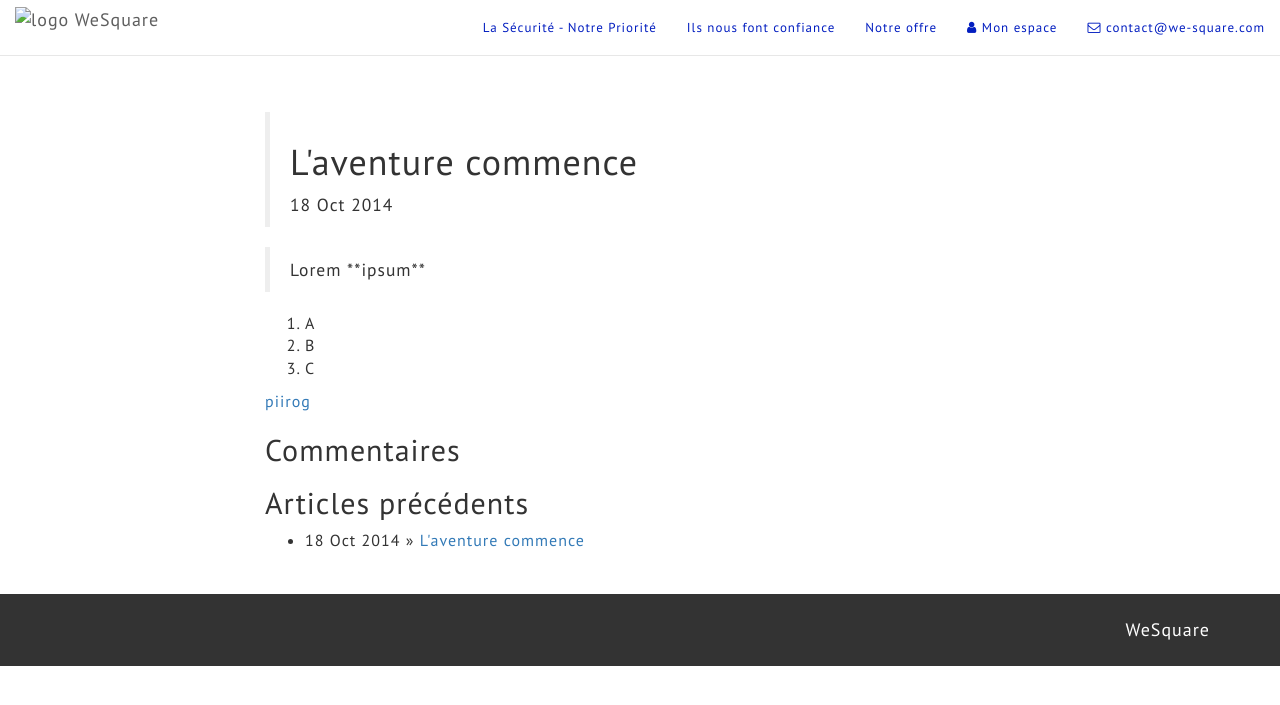
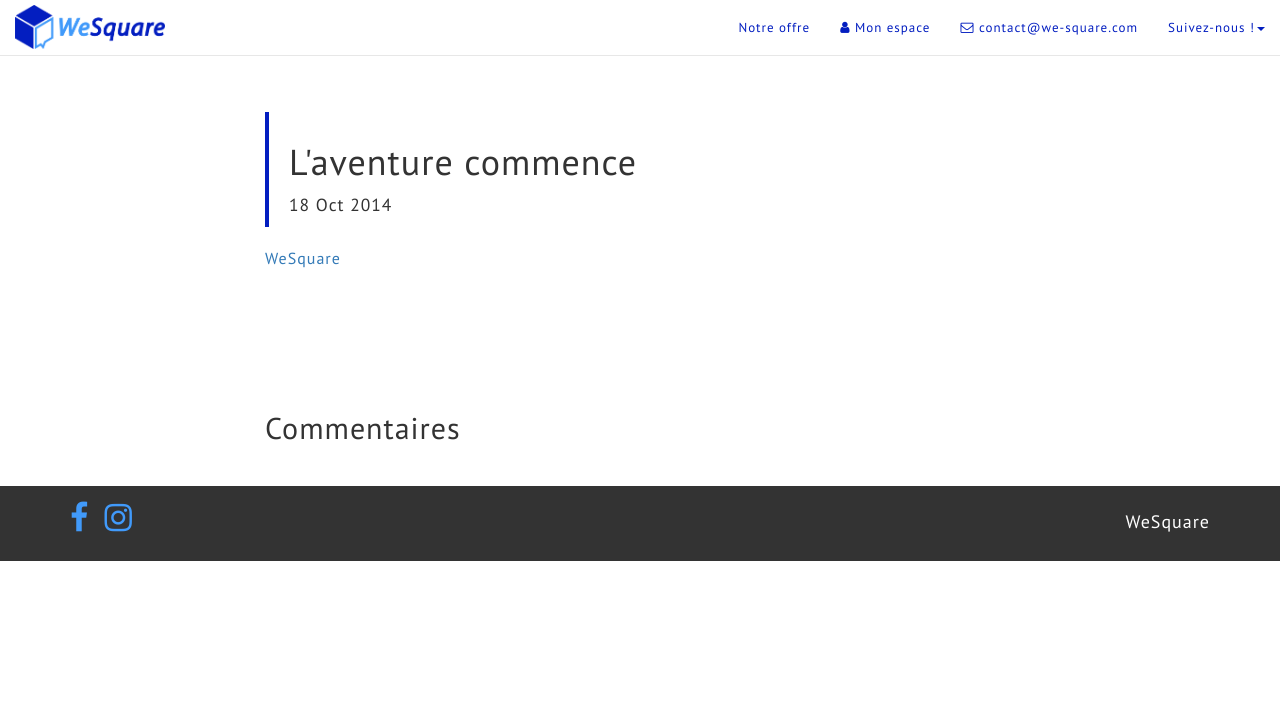
Before and after one commit to Seb1501/wesquare, a Jekyll site: the page built from _posts/2014-10-18-l-aventure-commence.markdown, in a window 1280 px wide. Shown: the top 705 px of the page. Built offline with Jekyll 4.4.1, drawn with Linux system fonts in a browser that asks for light colours; nearby versions of some CDN libraries; Markdown is read by kramdown in place of the engine named in the settings; comment, search, counter and statistics services are not loaded.

Commit message:
Ajout réseaux sociaux

```diff
--- a/_layouts/default.html
+++ b/_layouts/default.html
@@ -86,7 +86,7 @@
 
           <a class="navbar-brand" href="{{ site.baseurl }}/index.html">
             <ul>
-              <li id="company-name"> <img src="images/logo.png" width="150" alt="logo WeSquare"></li>
+              <li id="company-name"> <img src="{{ site.baseurl }}/images/logo.png" width="150" alt="logo WeSquare"></li>
               <!-- <li id="beta"><i><b>Bêta</b></i></li> -->
             </ul>
 
@@ -98,18 +98,18 @@
         <div class="collapse navbar-collapse" id="bs-example-navbar-collapse-1">
           <ul class="nav navbar-nav navbar-right">
 
-             <li>
+             <!-- <li>
                <a href="index.html#securite" id="title-nav">
                 La Sécurité - Notre Priorité
                </a>
-            </li>
+            </li> -->
 
 
-            <li>
+            <!-- <li>
                <a href="index.html#carousel" id="title-nav">
                 Ils nous font confiance
                </a>
-            </li>
+            </li> -->
 
             <li>
                <a href="index.html#notre_offre" id="title-nav">
@@ -135,21 +135,21 @@
             </li>
 
             <!-- <li>
-               <a href="{{ site.baseurl }}/blog">Blog</a>
-            </li>
+               <a href="{{ site.baseurl }}/blog" id="title-nav">Blog</a>
+            </li> -->
 
-             <li>
+           <!--   <li>
                <a href="{{ site.baseurl }}/playlist.html">Playlist</a>
-            </li>
+            </li> -->
 
 
             <li class="dropdown">
-              <a href="#" class="dropdown-toggle format" data-toggle="dropdown">Suivez-nous !<span class="caret"></span></a>
+              <a href="#" class="dropdown-toggle format" id="title-nav" data-toggle="dropdown">Suivez-nous !<span class="caret"></span></a>
               <ul class="dropdown-menu" role="menu">
-                <li><a href="https://twitter.com/parkmycar"> <i class="fa fa-twitter-square"></i> Twitter</a></li>
-                <li><a href="https://facebook.com/parkmycar"> <i class="fa fa-facebook-square"></i> Facebook</a></li>
+                <li><a href="https://www.facebook.com/Welcome2WeSquare" target="_BLANK"> <i class="fa fa-facebook-square"></i> Facebook</a></li>
+                <li><a href="http://instagram.com/we_square" target="_BLANK"> <i class="fa fa-instagram"></i> Instagram</a></li>
               </ul>
-            </li> -->
+            </li>
           </ul>
         </div><!-- /.navbar-collapse -->
       </div><!-- /.container-fluid -->
@@ -160,31 +160,31 @@
     <div id="footer">
       <div class="container">
         <div class="row">
-          <!-- <div class="col-xs-6 col-sm-3">
+          <div class="col-xs-6 col-sm-3">
             <ul class="list-inline social">
-              <li>
+              <!-- <li>
                 <a href="https://twitter.com/projectX">
                   <i class="fa fa-twitter fa-2x"></i>
                 </a>
-              </li>
+              </li> -->
               <li>
-                <a href="https://facebook.com/projectX">
+                <a href="https://www.facebook.com/Welcome2WeSquare" target="_BLANK">
                   <i class="fa fa-facebook fa-2x"></i>
                 </a>
               </li>
               <li>
-                <a href="https://instagram.com/projectX">
+                <a href="http://instagram.com/we_square" target="_BLANK">
                   <i class="fa fa-instagram fa-2x"></i>
                 </a>
               </li>
-              <li>
+              <!-- <li>
                 <a href="https://youtube.com/projectX">
                   <i class="fa fa-youtube fa-2x"></i>
                 </a>
-              </li>
+              </li> -->
             </ul>
-          </div> -->
-          <div class="col-xs-12 col-sm-12 text-right">
+          </div>
+          <div class="col-xs-6 col-sm-9 text-right">
             <h4>
               WeSquare
            </h4>
--- a/_layouts/post.html
+++ b/_layouts/post.html
@@ -13,13 +13,15 @@ layout: default
 			</blockquote>
 
 			{{ content }}
+			<div class="fb-share-button" data-href="{{ site.baseurl }}/{{ page.title }}.html" data-layout="button" data-width="600"></div>
+			<div class="spacer"></div>
 			<h2>Commentaires</h2>
 
 			<div id="disqus_thread"></div>
     		<script type="text/javascript">
 			/* * * CONFIGURATION VARIABLES: EDIT BEFORE PASTING INTO YOUR WEBPAGE * * */
 
-				var disqus_shortname = 'piirog'; // required: replace example with your forum shortname
+				var disqus_shortname = 'wesquare'; // required: replace example with your forum shortname
 
 				/* * * DON'T EDIT BELOW THIS LINE * * */
 			    (function() {
@@ -29,14 +31,15 @@ layout: default
 			        })();
 			</script>
 			<noscript>Please enable JavaScript to view the <a href="http://disqus.com/?ref_noscript">comments powered by Disqus.</a></noscript>
-			<div id="related">
+
+			<!-- <div id="related">
  			<h2>Articles précédents</h2>
   				<ul class="posts">
     			{% for post in site.posts limit:3 %}
       			<li><span>{{ post.date | date_to_string }}</span> &raquo; <a href="{{ post.url }}">{{ post.title }}</a></li>
     			{% endfor %}
   				</ul>
-			</div>
+			</div> -->
 
 
 		</div>
--- a/_posts/2014-10-18-l-aventure-commence.markdown
+++ b/_posts/2014-10-18-l-aventure-commence.markdown
@@ -3,10 +3,6 @@ layout: post
 category: blog
 title: L'aventure commence
 ---
-<blockquote>Lorem **ipsum**</blockquote>
 
-1. A
-1. B
-1. C
 
-[piirog](http://www.piirog.com)
+[WeSquare](http://www.we-square.com)
--- a/css/style.css
+++ b/css/style.css
@@ -29,34 +29,44 @@ body {
   padding-left: 0px;
 }
 
-/* line 48, ../compass/sass/style.scss */
+/* line 49, ../compass/sass/style.scss */
+.dropdown-menu > li > a {
+  color: #031ec0;
+}
+/* line 52, ../compass/sass/style.scss */
+.dropdown-menu > li > a:hover {
+  background-color: #031ec0;
+  color: white;
+}
+
+/* line 58, ../compass/sass/style.scss */
 #title-nav {
   font-size: 13px;
 }
 
-/* line 52, ../compass/sass/style.scss */
+/* line 62, ../compass/sass/style.scss */
 #company-name {
   margin-top: -10px;
 }
 
-/* line 56, ../compass/sass/style.scss */
+/* line 66, ../compass/sass/style.scss */
 .label-default {
   background-color: #031ec0;
 }
 
-/* line 60, ../compass/sass/style.scss */
+/* line 70, ../compass/sass/style.scss */
 .navbar-transparent {
   background-color: white;
 }
 
-/* line 64, ../compass/sass/style.scss */
+/* line 74, ../compass/sass/style.scss */
 .navbar-transparent .navbar-brand,
 .navbar-transparent .navbar-nav > li > a {
   color: #031ec0;
   line-height: 25px;
 }
 
-/* line 73, ../compass/sass/style.scss */
+/* line 83, ../compass/sass/style.scss */
 .navbar-transparent .navbar-nav > li > a:hover,
 .navbar-transparent .navbar-nav > li > a:active,
 .navbar-transparent .navbar-nav > li > a:focus,
@@ -67,20 +77,20 @@ body {
   background-color: #031ec0;
 }
 
-/* line 83, ../compass/sass/style.scss */
+/* line 93, ../compass/sass/style.scss */
 .navbar-default .navbar-toggle,
 .navbar-default .navbar-toggle:hover,
 .navbar-default .navbar-toggle:focus {
   background-color: #031ec0;
 }
 
-/* line 89, ../compass/sass/style.scss */
+/* line 99, ../compass/sass/style.scss */
 .navbar-default .navbar-toggle .icon-bar {
   background-color: #419afa;
 }
 
 /************************WRAPPER*DE*LA*LANDING*****************************************************************************/
-/* line 96, ../compass/sass/style.scss */
+/* line 106, ../compass/sass/style.scss */
 .wrapper {
   background-image: url('../images/Cover_compressed.png?1415785856');
   background-repeat: no-repeat;
@@ -97,16 +107,16 @@ body {
   color: white;
 }
 
-/* line 114, ../compass/sass/style.scss */
+/* line 124, ../compass/sass/style.scss */
 .wrapper img {
   margin: auto;
 }
-/* line 118, ../compass/sass/style.scss */
+/* line 128, ../compass/sass/style.scss */
 .wrapper button {
   margin-bottom: 30px;
 }
 
-/* line 125, ../compass/sass/style.scss */
+/* line 135, ../compass/sass/style.scss */
 .lead h3 {
   /*background: rgba(0, 0, 0, .2);*/
   display: inline-block;
@@ -117,7 +127,7 @@ body {
   margin-bottom: 0.3em;
   color: black;
 }
-/* line 136, ../compass/sass/style.scss */
+/* line 146, ../compass/sass/style.scss */
 .lead h1 {
   /*text-shadow: 2px 2px 10px rgba(0, 0, 0, .9);*/
   padding-top: 0.3em;
@@ -127,32 +137,32 @@ body {
   color: black;
 }
 
-/* line 146, ../compass/sass/style.scss */
+/* line 156, ../compass/sass/style.scss */
 .btn-primary {
   background-color: #031ec0;
   border-color: #031ec0;
 }
 
-/* line 151, ../compass/sass/style.scss */
+/* line 161, ../compass/sass/style.scss */
 .btn-primary:hover {
   background-color: #031ec0;
   border-color: #031ec0;
 }
 
 /**************************MON**INVENTAIRE****************************************************************************************/
-/* line 160, ../compass/sass/style.scss */
+/* line 170, ../compass/sass/style.scss */
 .inventory {
   background-image: url('../images/subtle_pattern/cream_pixels.png?1410873407');
 }
 
-/* line 165, ../compass/sass/style.scss */
+/* line 175, ../compass/sass/style.scss */
 .inventory img {
   margin: auto;
   padding-top: 1em;
   padding-bottom: 1em;
 }
 
-/* line 172, ../compass/sass/style.scss */
+/* line 182, ../compass/sass/style.scss */
 .my-space {
   margin: auto;
   height: auto;
@@ -161,25 +171,25 @@ body {
 }
 
 /**************************MODAL************************************************************************************/
-/* line 182, ../compass/sass/style.scss */
+/* line 192, ../compass/sass/style.scss */
 .modal-header p {
   font-family: inherit;
   font-size: 14px;
   color: white;
 }
-/* line 188, ../compass/sass/style.scss */
+/* line 198, ../compass/sass/style.scss */
 .modal-header h4 {
   font-family: inherit;
   font-size: 18px;
   color: white;
 }
 
-/* line 195, ../compass/sass/style.scss */
+/* line 205, ../compass/sass/style.scss */
 .modal-header {
   background-color: rgba(3, 30, 192, 0.8);
 }
 
-/* line 200, ../compass/sass/style.scss */
+/* line 210, ../compass/sass/style.scss */
 .modal-footer {
   background-color: rgba(3, 30, 192, 0.8);
 }
@@ -206,7 +216,7 @@ color: #444444;
 font-size: 14px;
 }*/
 /**************************PLUSIEURS*USAGES************************************************************************************/
-/* line 228, ../compass/sass/style.scss */
+/* line 238, ../compass/sass/style.scss */
 #title_section {
   color: #464646;
   font-weight: 700;
@@ -215,47 +225,47 @@ font-size: 14px;
   margin-top: 1em;
 }
 
-/* line 237, ../compass/sass/style.scss */
+/* line 247, ../compass/sass/style.scss */
 .profil-spacer {
   height: 3em;
 }
 
-/* line 241, ../compass/sass/style.scss */
+/* line 251, ../compass/sass/style.scss */
 .container-spacer {
   height: 3em;
   background-image: url('../images/subtle_pattern/cream_pixels.png?1410873407');
 }
 
-/* line 246, ../compass/sass/style.scss */
+/* line 256, ../compass/sass/style.scss */
 .spacer {
   height: 7em;
 }
 
-/* line 251, ../compass/sass/style.scss */
+/* line 261, ../compass/sass/style.scss */
 .feature img {
   margin-bottom: 1em;
 }
-/* line 255, ../compass/sass/style.scss */
+/* line 265, ../compass/sass/style.scss */
 .feature hr {
   width: 10%;
   border: 2px solid blue;
 }
-/* line 260, ../compass/sass/style.scss */
+/* line 270, ../compass/sass/style.scss */
 .feature p {
   margin-left: 50px;
   margin-right: 50px;
 }
 
-/* line 267, ../compass/sass/style.scss */
+/* line 277, ../compass/sass/style.scss */
 .container h5 {
   padding-top: 1em;
 }
-/* line 271, ../compass/sass/style.scss */
+/* line 281, ../compass/sass/style.scss */
 .container h3 {
   margin-bottom: 50px;
 }
 
-/* line 277, ../compass/sass/style.scss */
+/* line 287, ../compass/sass/style.scss */
 .circle {
   border-radius: 50%;
   border: 3px solid #031ec0;
@@ -263,28 +273,33 @@ font-size: 14px;
   /*box-shadow: 1px 1px 1px rgba(113,28,243,1);*/
 }
 
-/* line 284, ../compass/sass/style.scss */
+/* line 294, ../compass/sass/style.scss */
 .feature h4 {
   color: #031ec0;
 }
 
-/* line 288, ../compass/sass/style.scss */
+/* line 298, ../compass/sass/style.scss */
 #name a:hover {
   color: #ddd;
 }
 
-/* line 292, ../compass/sass/style.scss */
+/* line 302, ../compass/sass/style.scss */
 .min-height {
   min-height: 600px;
 }
 
+/* line 307, ../compass/sass/style.scss */
+.min-height h1 {
+  margin-bottom: 1em;
+}
+
 /**************************NOTRE*OFFRE*********************************************************************************/
-/* line 298, ../compass/sass/style.scss */
+/* line 314, ../compass/sass/style.scss */
 .offer {
   background-image: url('../images/subtle_pattern/cream_pixels.png?1410873407');
 }
 
-/* line 303, ../compass/sass/style.scss */
+/* line 319, ../compass/sass/style.scss */
 .fade_away {
   opacity: 0.95;
   /* l'opacite que vous voulez au depart */
@@ -310,7 +325,7 @@ font-size: 14px;
   background-position: center;
 }
 
-/* line 319, ../compass/sass/style.scss */
+/* line 335, ../compass/sass/style.scss */
 .fade_away:hover,
 .fade_away:focus {
   opacity: 1;
@@ -323,13 +338,13 @@ font-size: 14px;
   background-position: center;
 }
 
-/* line 332, ../compass/sass/style.scss */
+/* line 348, ../compass/sass/style.scss */
 .engagment li {
   border-bottom: 1px dotted #031ec0;
   list-style: none;
   padding: 12px;
 }
-/* line 340, ../compass/sass/style.scss */
+/* line 356, ../compass/sass/style.scss */
 .engagment li p {
   color: #031ec0;
   font-size: 18px;
@@ -337,28 +352,28 @@ font-size: 14px;
   margin-bottom: 2px;
 }
 
-/* line 349, ../compass/sass/style.scss */
+/* line 365, ../compass/sass/style.scss */
 .offer button {
   margin-top: 20px;
 }
 
 /*****************CAROUSEL****************************************************************************************************/
-/* line 356, ../compass/sass/style.scss */
+/* line 372, ../compass/sass/style.scss */
 .header-carousel {
   padding-bottom: 2em;
 }
 
-/* line 361, ../compass/sass/style.scss */
+/* line 377, ../compass/sass/style.scss */
 .carousel-inner a {
   color: #031ec0;
 }
-/* line 365, ../compass/sass/style.scss */
+/* line 381, ../compass/sass/style.scss */
 .carousel-inner p {
   color: #031ec0;
   font-size: 14px;
   margin-top: -5px;
 }
-/* line 371, ../compass/sass/style.scss */
+/* line 387, ../compass/sass/style.scss */
 .carousel-inner img {
   /*margin:auto;*/
   padding-bottom: 20px;
@@ -367,54 +382,54 @@ font-size: 14px;
   /*max-height: 500px;*/
 }
 
-/* line 381, ../compass/sass/style.scss */
+/* line 397, ../compass/sass/style.scss */
 .carousel-indicators {
   bottom: -30px;
 }
 
-/* line 385, ../compass/sass/style.scss */
+/* line 401, ../compass/sass/style.scss */
 .glyphicon-custom, .carousel-control .glyphicon-chevron-right, .carousel-control .glyphicon-chevron-left {
   color: #031ec0;
   top: 150px;
 }
 
-/* line 391, ../compass/sass/style.scss */
+/* line 407, ../compass/sass/style.scss */
 .carousel-control .glyphicon-chevron-right {
   right: 50px;
 }
 
-/* line 396, ../compass/sass/style.scss */
+/* line 412, ../compass/sass/style.scss */
 .carousel-control .glyphicon-chevron-left {
   left: 50px;
 }
 
-/* line 403, ../compass/sass/style.scss */
+/* line 419, ../compass/sass/style.scss */
 .carousel-caption {
   color: black;
 }
 
-/* line 409, ../compass/sass/style.scss */
+/* line 425, ../compass/sass/style.scss */
 .carousel-indicators li {
   background-color: #031ec0;
 }
 
-/* line 413, ../compass/sass/style.scss */
+/* line 429, ../compass/sass/style.scss */
 .carousel-indicators .active {
   background-color: #031ec0;
 }
 
-/* line 418, ../compass/sass/style.scss */
+/* line 434, ../compass/sass/style.scss */
 .carousel-control.left, .carousel-control.right {
   background-image: none;
 }
 
 /****************PROFIL********************************************************************************************/
-/* line 424, ../compass/sass/style.scss */
+/* line 440, ../compass/sass/style.scss */
 .profil a {
   color: #031ec0;
 }
 
-/* line 428, ../compass/sass/style.scss */
+/* line 444, ../compass/sass/style.scss */
 .box-custom, .box-Rodolphe, .box-Alice, .box-Fred, .box-Victoria, .box-Beaubien, .box-See-Concept {
   background-size: cover;
   background-repeat: no-repeat;
@@ -430,70 +445,70 @@ font-size: 14px;
   color: white;
 }
 
-/* line 444, ../compass/sass/style.scss */
+/* line 460, ../compass/sass/style.scss */
 .box-Rodolphe {
   background-image: url('../images/Affaires_Rodolphe_compressed.png?1415790147');
 }
 
-/* line 450, ../compass/sass/style.scss */
+/* line 466, ../compass/sass/style.scss */
 .box-Alice {
   background-image: url('../images/Affaires_Alice_compressed.png?1415789653');
 }
 
-/* line 455, ../compass/sass/style.scss */
+/* line 471, ../compass/sass/style.scss */
 .box-Fred {
   background-image: url('../images/Affaires_Fred_compressed.png?1415789682');
 }
 
-/* line 460, ../compass/sass/style.scss */
+/* line 476, ../compass/sass/style.scss */
 .box-Victoria {
   background-image: url('../images/Affaires_Victoria_compressed.png?1415790192');
 }
 
-/* line 465, ../compass/sass/style.scss */
+/* line 481, ../compass/sass/style.scss */
 .box-Beaubien {
   background-image: url('../images/Affaires_Beaubien_compressed.png?1415790878');
 }
 
-/* line 470, ../compass/sass/style.scss */
+/* line 486, ../compass/sass/style.scss */
 .box-See-Concept {
   background-image: url('../images/Affaires_See-Concept.png?1415312556');
 }
 
-/* line 475, ../compass/sass/style.scss */
+/* line 491, ../compass/sass/style.scss */
 .image {
   border-radius: 50%;
   height: 200px;
 }
 
-/*blockquote{
-	background: #f9f9f9;
-	border-left: 4px solid blue;
-}	*/
+/* line 496, ../compass/sass/style.scss */
+blockquote {
+  border-left: 4px solid #031ec0;
+}
+
 /*****************************SECURITE*****************************************************************************************/
-/* line 487, ../compass/sass/style.scss */
+/* line 502, ../compass/sass/style.scss */
 .security {
   background-image: url('../images/subtle_pattern/cream_pixels.png?1410873407');
 }
 
 /*****************************FOOTER*****************************************************************************************/
-/* line 495, ../compass/sass/style.scss */
+/* line 510, ../compass/sass/style.scss */
 #footer {
   background-color: rgba(0, 0, 0, 0.8);
-  color: #506474;
   padding: 1em;
   margin-top: 2em;
 }
 
-/* line 503, ../compass/sass/style.scss */
+/* line 517, ../compass/sass/style.scss */
 #footer a {
-  color: #506474;
+  color: #419afa;
 }
-/* line 507, ../compass/sass/style.scss */
+/* line 521, ../compass/sass/style.scss */
 #footer h4 {
   color: white;
 }
-/* line 511, ../compass/sass/style.scss */
+/* line 525, ../compass/sass/style.scss */
 #footer a:hover {
-  color: #ddd;
+  color: white;
 }
```
Also changed, not shown: blog/index.html (+7 -5 lines), compass/sass/style.scss (+21 -7 lines), 14 other files.
